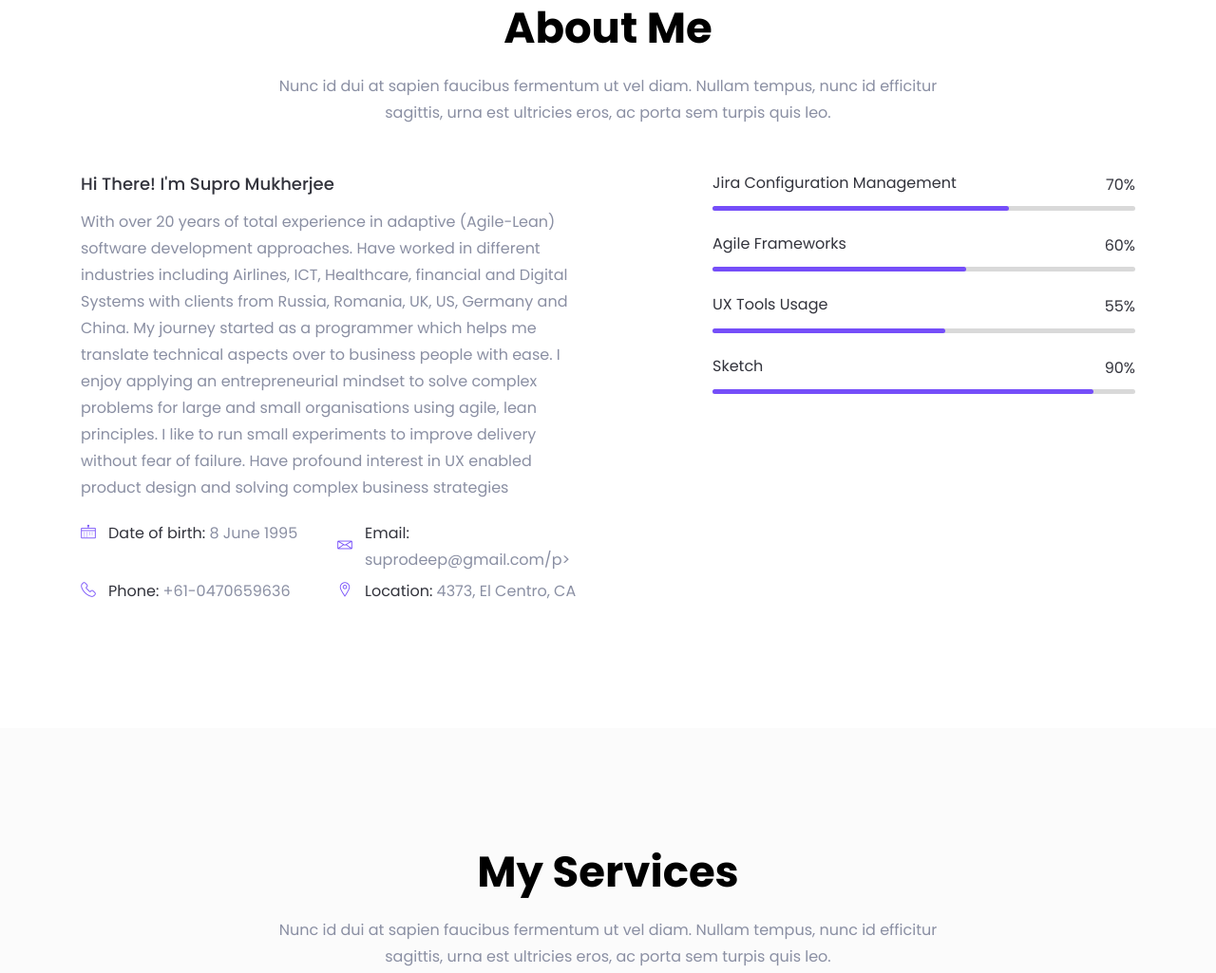
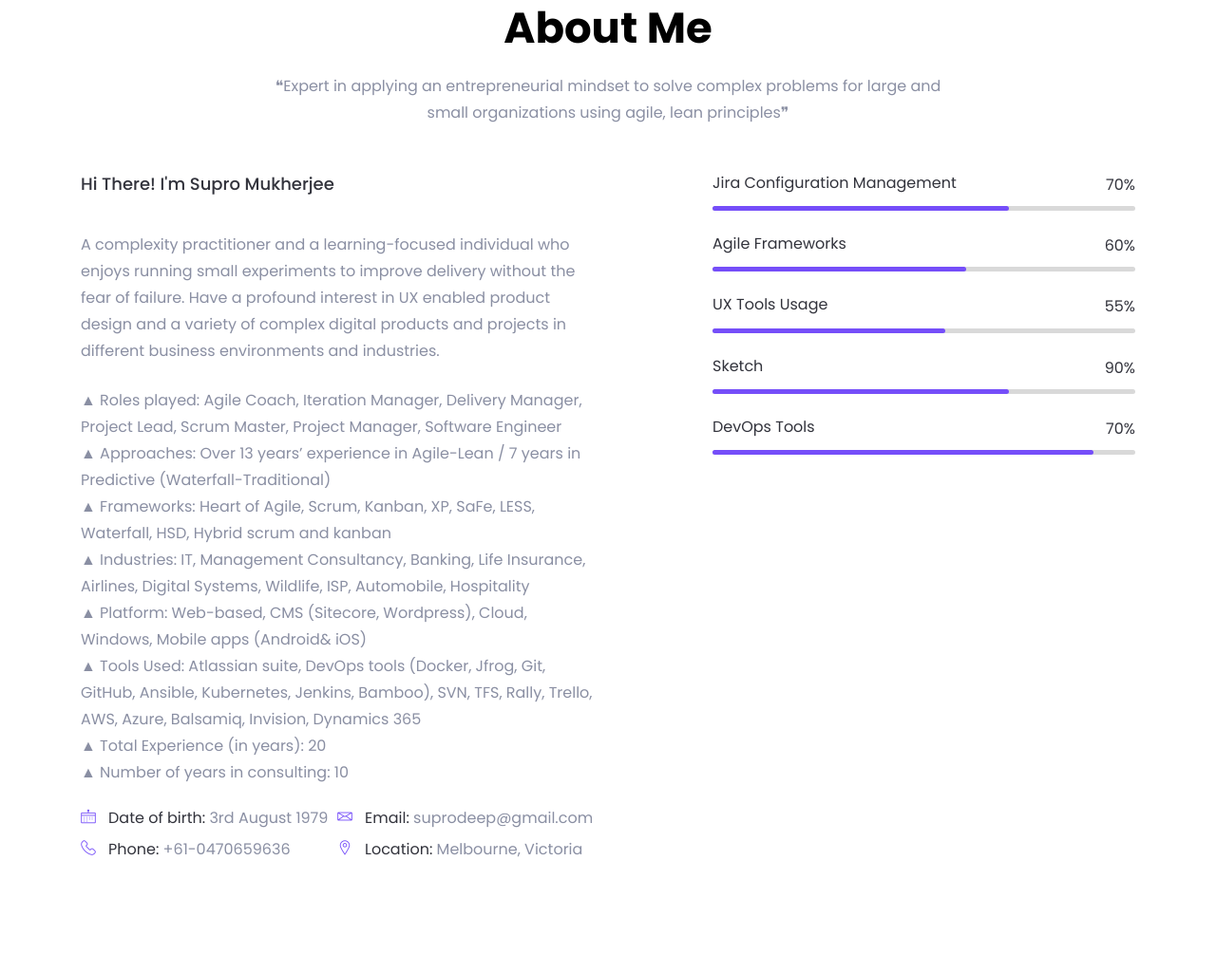
Before and after one commit to suprodeep/supro, a plain HTML site: page index.html in a window 1280 px wide. Shown: the part 942-1967 px from the top of the page at 95% size. Drawn offline with Linux system fonts and the light colour scheme; files whose address does not match are found by name.

Commit message:
updated index page

```diff
--- a/index.html
+++ b/index.html
@@ -122,14 +122,14 @@
                     <div class="col-xl-5 col-lg-6">
                         <div class="header-content-right">
                             <h4 class="sub-title">Hello, I’m</h4>
-                            <h1 class="title">Suprodeep Mukherjee</h1>
-                            <p>AGILE CONSULTANT |  DELIVERY COACH | DEVOPS Coach</p>
+                            <h1 class="title">Supro Mukherjee</h1>
+                            <p>AGILE CONSULTANT |  DELIVERY COACH | DEVOPS COACH </p>
                             <a class="main-btn" href="#work">View my Work</a>
                         </div> <!-- header content right -->
                     </div>
                     <div class="col-lg-6 offset-xl-1">
                         <div class="header-image d-none d-lg-block">
-                            <img src="assets/images/banner/hero.png" alt="hero">
+                            <img src="assets/images/banner/hero.jpg" alt="hero">
                         </div> <!-- header image -->
                     </div>
                 </div> <!-- row -->
@@ -163,7 +163,7 @@
                 <div class="col-lg-8">
                     <div class="section-title text-center">
                         <h2 class="title">About Me</h2>
-                        <p>Nunc id dui at sapien faucibus fermentum ut vel diam. Nullam tempus, nunc id efficitur sagittis, urna est ultricies eros, ac porta sem turpis quis leo.</p>
+                        <p>❝Expert in applying an entrepreneurial mindset to solve complex problems for large and small organizations using agile, lean principles❞ </p>
                     </div> <!-- section title -->
                 </div>
             </div> <!-- row -->
@@ -171,7 +171,18 @@
                 <div class="col-lg-6">
                     <div class="about-content mt-50">
                         <h5 class="about-title">Hi There! I'm Supro Mukherjee</h5>
-                        <p>With over 20 years of total experience in adaptive (Agile-Lean) software development approaches. Have worked in different industries including Airlines, ICT, Healthcare, financial and Digital Systems with clients from Russia, Romania, UK, US, Germany and China.  My journey started as a programmer which helps me translate technical aspects over to business people with ease. I enjoy applying an entrepreneurial mindset to solve complex problems for large and small organisations using agile, lean principles. I like to run small experiments to improve delivery without fear of failure. Have profound interest in UX enabled product design and solving complex business strategies</p>
+                         <br/>
+<p>A complexity practitioner and a learning-focused individual who enjoys running small experiments to improve delivery without the fear of failure. Have a profound interest in UX enabled product design and a variety of complex digital products and projects in different business environments and industries.
+</p>
+<br>
+<p>▲ Roles played: Agile Coach, Iteration Manager, Delivery Manager, Project Lead, Scrum Master, Project Manager, Software Engineer </p>
+<p>▲ Approaches: Over 13 years’ experience in Agile-Lean / 7 years in Predictive (Waterfall-Traditional)</p>
+<p>▲ Frameworks: Heart of Agile, Scrum, Kanban, XP, SaFe, LESS, Waterfall, HSD, Hybrid scrum and kanban</p>
+<p>▲ Industries: IT, Management Consultancy, Banking, Life Insurance, Airlines, Digital Systems, Wildlife, ISP, Automobile, Hospitality</p>
+<p>▲ Platform: Web-based, CMS (Sitecore, Wordpress), Cloud, Windows, Mobile apps (Android& iOS)</p>
+<p>▲ Tools Used: Atlassian suite, DevOps tools (Docker, Jfrog, Git, GitHub, Ansible, Kubernetes, Jenkins, Bamboo), SVN, TFS, Rally, Trello, AWS, Azure, Balsamiq, Invision, Dynamics 365</p>
+<p>▲ Total Experience (in years): 20</p>
+<p>▲ Number of years in consulting: 10</p>
                         <ul class="clearfix">
                             <li>
                                 <div class="single-info d-flex align-items-center">
@@ -179,7 +190,7 @@
                                         <i class="lni-calendar"></i>
                                     </div>
                                     <div class="info-text">
-                                        <p><span>Date of birth:</span> 8 June 1995</p>
+                                        <p><span>Date of birth:</span> 3rd August 1979 </p>
                                     </div>
                                 </div> <!-- single info -->
                             </li>
@@ -189,7 +200,7 @@
                                         <i class="lni-envelope"></i>
                                     </div>
                                     <div class="info-text">
-                                        <p><span>Email:</span> suprodeep@gmail.com/p>
+                                        <p><span>Email:</span> suprodeep@gmail.com</p>
                                     </div>
                                 </div> <!-- single info -->
                             </li>
@@ -209,7 +220,7 @@
                                         <i class="lni-map-marker"></i>
                                     </div>
                                     <div class="info-text">
-                                        <p><span>Location:</span> 4373, El Centro, CA</p>
+                                        <p><span>Location:</span> Melbourne, Victoria </p>
                                     </div>
                                 </div> <!-- single info -->
                             </li>
@@ -223,7 +234,7 @@
                                 <h6 class="skill-title">Jira Configuration Management</h6>
                                 <div class="skill-percentage">
                                     <div class="count-box counted">
-                                        <span class="counter">70</span>
+                                        <span>70</span>
                                     </div>
                                     %
                                 </div>
@@ -272,6 +283,21 @@
                                 <div class="skill-percentage">
                                     <div class="count-box counted">
                                         <span class="counter">90</span>
+                                    </div>
+                                    %
+                                </div>
+                            </div>
+                            <div class="skill-bar">
+                                <div class="bar-inner">
+                                    <div class="bar progress-line" data-width="70"></div>
+                                </div>
+                            </div>
+                             <div class="skill-item mt-25">
+                            <div class="skill-header">
+                                <h6 class="skill-title">DevOps Tools</h6>
+                                <div class="skill-percentage">
+                                    <div class="count-box counted">
+                                        <span class="counter">70</span>
                                     </div>
                                     %
                                 </div>
@@ -379,7 +405,6 @@
 
     <section id="call-to-action" class="call-to-action pt-125 pb-130 bg_cover" style="background-image: url(assets/images/call-to-action.jpg)">
         <div class="container">
-            <div class="row justify-content-center">
                 <div class="col-xl-8 col-lg-9">
                     <div class="call-action-content text-center">
                         <h2 class="action-title">Have any project on mind?</h2>
@@ -390,7 +415,7 @@
                         </ul>
                     </div> <!-- call action content -->
                 </div>
-            </div> <!-- row -->
+            <!-- row -->
         </div> <!-- container -->
     </section>
 
@@ -401,12 +426,14 @@
     <section id="work" class="work-area pt-125 pb-130">
         <div class="container">
             <div class="row">
-                <div class="col-lg-8">
+                <div class="col-xl-8 col-lg-9">
+                    <div class="row justify-content-center">
                     <div class="section-title pb-25">
-                        <h2 class="title">My Recent Works</h2>
-                        <p>Nunc id dui at sapien faucibus fermentum ut vel diam. Nullam tempus, nunc id efficitur sagittis, urna est ultricies eros, ac porta sem turpis quis leo.</p>
+                        <h2 class="title">My Clients</h2>
+
                     </div> <!-- section title -->
                 </div>
+            </div>
             </div> <!-- row -->
             <div class="row">
                 <div class="col-lg-4 col-md-6 col-sm-6">
```
